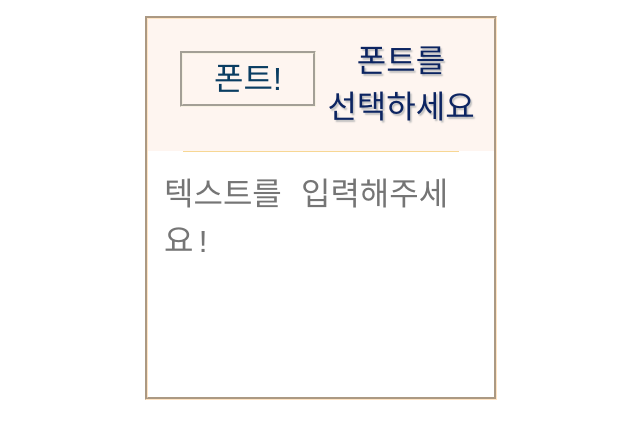
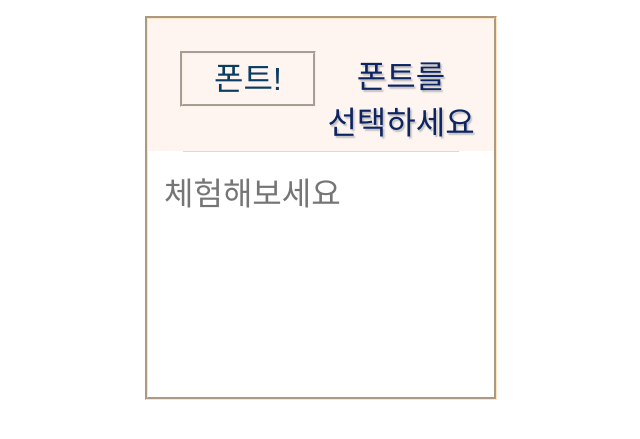
Before and after one commit to rewrite0w0/fontBox, a website: page index.html in a window 1280 px wide. Shown: the whole page, without its empty margins (319-959 px from the left). Drawn offline with Linux system fonts and the light colour scheme.

Commit message:
box size change

```diff
--- a/index.html
+++ b/index.html
@@ -49,7 +49,7 @@
       </div>
       <div class=br></div>
       <div class="textBox">
-        <textarea name="textBox" class="inputBox" spellcheck="false" placeholder="텍스트를 입력해주세요!"></textarea>
+        <textarea name="textBox" class="inputBox" spellcheck="false" placeholder="체험해보세요"></textarea>
       </div>
     </div>
   </article>
--- a/style/style.css
+++ b/style/style.css
@@ -130,7 +130,7 @@ option {
   padding: 0.5rem;
   /* background-color: #38ada9; */
   background-color: transparent;
-  height: 75%;
+  height: 65%
   /* width: 100%; */
 }
 
@@ -139,7 +139,7 @@ option {
   background-color: transparent;
   width: 100%;
   height: 100%;
-  flex: initial;
+  /* flex: initial; */
   overflow: hidden;
   resize: none;
   font-size: 2rem;
@@ -165,7 +165,7 @@ option {
   /* float: center; */
   /* width: 30rem; */
   /* height: 100em; */
-  /* margin-top: 1.5rem; */
+  margin-top: 1.5rem;
 }
 
 .fontBoxLeft {
```
